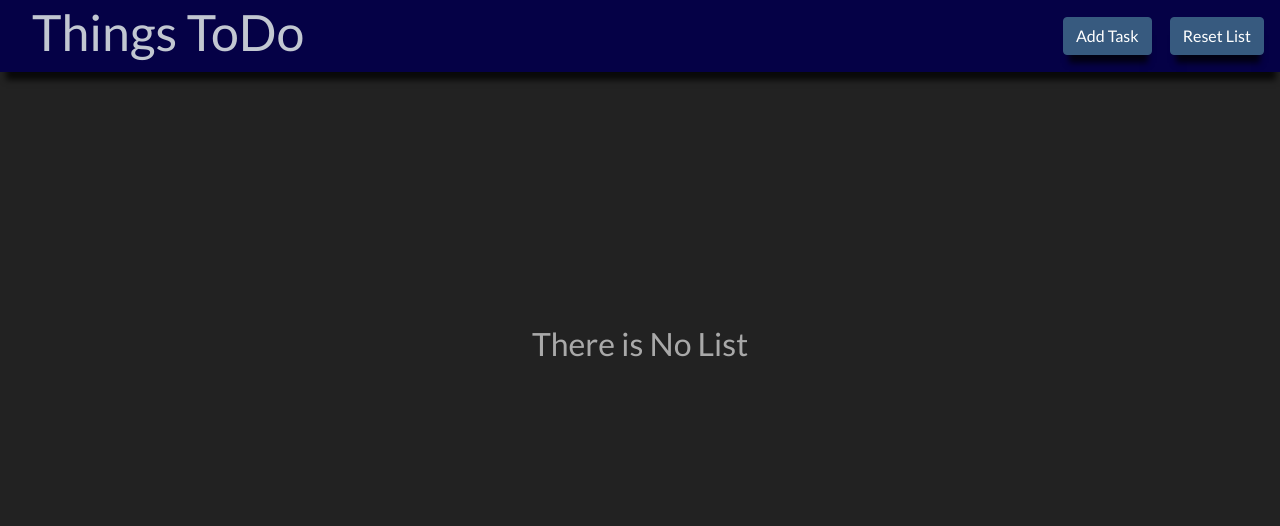
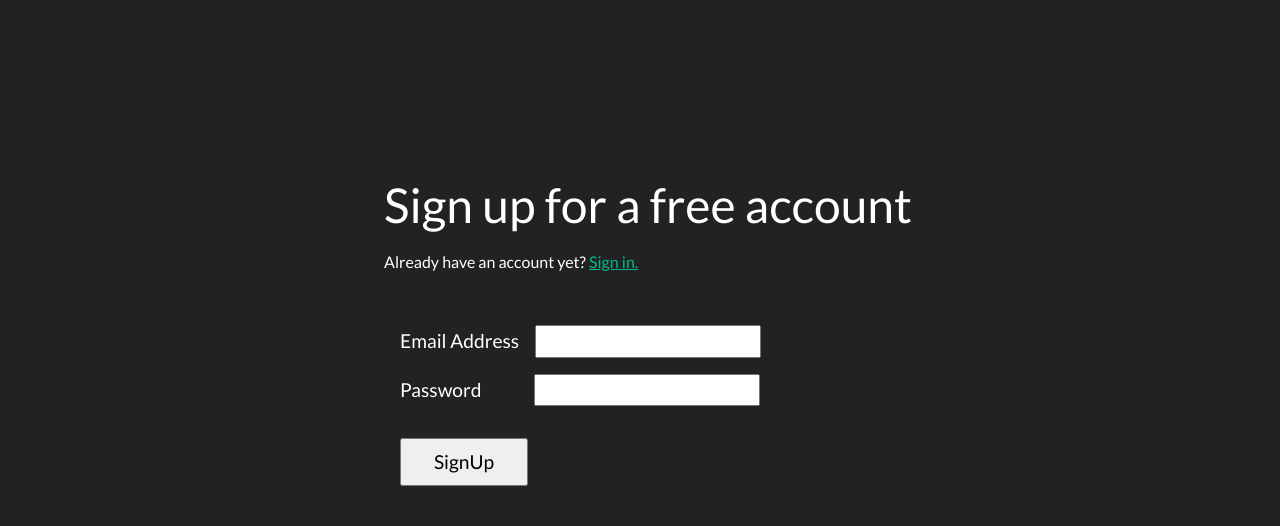
Before and after one commit to Mohdaman01/TodoListApp, a React app: page /signup in a window 1280 px wide. Built offline with nearby package versions, Linux system fonts and the light colour scheme; some packages are replaced by stand-ins of ours; no server answers.

Commit message:
added auth

```diff
--- a/package.json
+++ b/package.json
@@ -11,9 +11,11 @@
     "@testing-library/user-event": "^13.5.0",
     "axios": "^1.4.0",
     "bootstrap": "^5.3.2",
+    "firebase": "^10.5.2",
     "react": "^18.2.0",
-    "react-bootstrap": "^2.9.0",
+    "react-bootstrap": "^2.4.0",
     "react-dom": "^18.2.0",
+    "react-router-dom": "^6.18.0",
     "react-scripts": "5.0.1",
     "web-vitals": "^2.1.4"
   },
--- a/src/assets/index.css
+++ b/src/assets/index.css
@@ -1,3 +1,4 @@
+
 *{
     margin: 0;
     padding: 0;
--- a/src/components/App.js
+++ b/src/components/App.js
@@ -1,131 +1,34 @@
 
-import { useEffect, useState } from "react";
-import Navbar from "./Navbar";
-import TodoForm from "./todoForm";
-import List from './List';
-import DoneList from "./DoneList";
-import '../bootstrap.min.css';
-
+import { Route, Routes } from "react-router-dom";
+import { AuthContextProvider } from "../context/AuthContext";
+import Signin from "../components/Signin";
+import Signup from "../components/Signup";
+import Home from "../components/Home";
+import ProtectedRoute from "./ProtectedRoute";
 
 
 function App() {
-
-  const [render, setRender] = useState(false);
-  const [lists, setLists] = useState([]);
-  const [doneLists, setDoneLists] = useState([]);
-  const [show, setShow] = useState(false);
-
-  useEffect(() => {
-
-    try {
-
-      const lists = JSON.parse(localStorage.getItem("todo-lists") || "[]");
-      setLists(lists);
-
-
-      const doneLists = JSON.parse(localStorage.getItem('done-lists') || '[]');
-      setDoneLists(doneLists);
-
-
-      setRender(false);
-
-      return;
-
-    } catch (err) {
-
-      console.log(err.message);
-
-      return;
-
-    }
-
-  }, [render]);
-
-
-  const completeList = (list) => {
-
-    setDoneLists(prv => [...prv, list]);
-
-    localStorage.setItem('done-lists', JSON.stringify([...doneLists, list]));
-
-    deleteList(list, 'todoLists');
-
-  }
-
-
-
-  const deleteList = (list, typeOfList) => {
-
-    if (typeOfList === 'todoLists') {
-
-      const newLists = lists.filter(item => item !== list);
-
-      setLists(newLists);
-
-      localStorage.setItem('todo-lists', JSON.stringify(newLists));
-
-      return;
-
-    } else if (typeOfList === 'doneLists') {
-
-      const newLists = doneLists.filter(item => item !== list);
-
-      setDoneLists(newLists);
-
-      localStorage.setItem('done-lists', newLists);
-
-    }
-    return;
-  }
-
-  const resetLists = () => {
-
-    localStorage.removeItem('todo-lists');
-
-    localStorage.removeItem('done-lists');
-
-    setLists([]);
-
-    setDoneLists([]);
-
-    return;
-  }
-
 
   return (
 
     <div className="App">
 
-      <Navbar resetLists={resetLists} setShow={setShow} />
+      <AuthContextProvider>
 
-      <TodoForm lists={lists} setRender={setRender} setShow={setShow} show={show} />
+        <Routes>
+          <Route path="/signin" element={<Signin/> } />
+          <Route path='/signup' element={<Signup />} />
+          <Route
+            path='/'
+            element={
+              <ProtectedRoute>
+                <Home />
+              </ProtectedRoute>
+            }
+          />
+        </Routes>
 
-      {lists.length === 0 && doneLists.length === 0 ?
-
-        <div style={{  position: 'absolute' , top: '40%', left: '0',right: '0'  , textAlign: 'center', fontSize: '2rem', color: 'darkgrey' }}>There is No List</div>
-
-        :
-
-        <div style={{ paddingTop: '7rem' }}>
-
-          {lists.map((list) => (
-
-            <List list={list} key={list._id} deleteList={deleteList} completeList={completeList} />
-
-          ))}
-
-          {
-
-            doneLists.map((list) => (
-
-              <DoneList list={list} deleteList={deleteList} />
-
-            ))
-
-          }
-
-        </div>
-      }
+      </AuthContextProvider>
 
     </div>
   );
--- /dev/null
+++ b/src/components/Home.jsx
@@ -0,0 +1,127 @@
+import React, {useState, useEffect} from 'react'
+import Navbar from './Navbar'
+import TodoForm from './todoForm'
+import DoneList from './DoneList'
+import List from './List'
+import "../assets/todoForm.css"
+import "../assets/list.css";
+
+const Home = () => {
+
+    const [render, setRender] = useState(false);
+    const [lists, setLists] = useState([]);
+    const [doneLists, setDoneLists] = useState([]);
+    const [show, setShow] = useState(false);
+
+    useEffect(() => {
+
+        try {
+
+            const lists = JSON.parse(localStorage.getItem("todo-lists") || "[]");
+            setLists(lists);
+
+
+            const doneLists = JSON.parse(localStorage.getItem('done-lists') || '[]');
+            setDoneLists(doneLists);
+
+
+            setRender(false);
+
+            return;
+
+        } catch (err) {
+
+            console.log(err.message);
+
+            return;
+
+        }
+
+    }, [render]);
+
+
+    const completeList = (list) => {
+
+        setDoneLists(prv => [...prv, list]);
+
+        localStorage.setItem('done-lists', JSON.stringify([...doneLists, list]));
+
+        deleteList(list, 'todoLists');
+
+    }
+
+
+    const deleteList = (list, typeOfList) => {
+
+        if (typeOfList === 'todoLists') {
+
+            const newLists = lists.filter(item => item !== list);
+
+            setLists(newLists);
+
+            localStorage.setItem('todo-lists', JSON.stringify(newLists));
+
+            return;
+
+        } else if (typeOfList === 'doneLists') {
+
+            const newLists = doneLists.filter(item => item !== list);
+
+            setDoneLists(newLists);
+
+            localStorage.setItem('done-lists', newLists);
+
+        }
+        return;
+    }
+
+    const resetLists = () => {
+
+        localStorage.removeItem('todo-lists');
+
+        localStorage.removeItem('done-lists');
+
+        setLists([]);
+
+        setDoneLists([]);
+
+        return;
+    }
+
+    return (
+        <div>
+            <Navbar resetLists={resetLists} setShow={setShow} />
+
+            <TodoForm lists={lists} setRender={setRender} setShow={setShow} show={show} />
+
+            {lists.length === 0 && doneLists.length === 0 ?
+
+                <div style={{ position: 'absolute', top: '40%', left: '0', right: '0', textAlign: 'center', fontSize: '2rem', color: 'darkgrey' }}>There is No List</div>
+
+                :
+
+                <div style={{ paddingTop: '7rem' }}>
+
+                    {lists.map((list) => (
+
+                        <List list={list} key={list._id} deleteList={deleteList} completeList={completeList} />
+
+                    ))}
+
+                    {
+
+                        doneLists.map((list) => (
+
+                            <DoneList list={list} deleteList={deleteList} />
+
+                        ))
+
+                    }
+
+                </div>
+            }
+        </div>
+    )
+}
+
+export default Home
--- a/src/components/Navbar.js
+++ b/src/components/Navbar.js
@@ -1,5 +1,6 @@
-import React from 'react'
+import React from 'react';
 import Button from 'react-bootstrap/Button';
+import { UserAuth } from '../context/AuthContext';
 
 
 const navStyle = {
@@ -17,28 +18,38 @@ import Button from 'react-bootstrap/Button';
 const headingStyle = {
 
   "font-size": "50px",
-    "max-width":"700px",
+  "max-width": "700px",
   "margin-left": "2rem",
-    "color":"rgb(194, 199, 209)",
+  "color": "rgb(194, 199, 209)",
 
 }
 
 
 const Navbar = (props) => {
 
-    const { resetLists, setShow} = props;
+  const { resetLists, setShow } = props;
+
+  const { logout } = UserAuth();
+
+  const handleLogOut = async () => {
+    await logout();
+  }
 
   return (
     <div style={navStyle}>
 
       <h1 className="heading" style={headingStyle}>Things ToDo</h1>
 
-        <Button onClick={()=>setShow(true)} style={{'marginLeft': 'auto'}}>
+      <Button onClick={() => setShow(true)} style={{ 'marginLeft': 'auto' }}>
         Add Task
       </Button>
 
-        <Button  onClick={() => resetLists()} style={{'margin': '0 1rem'}}>
+      <Button onClick={() => resetLists()} style={{ 'margin': '0 1rem' }}>
         Reset List
+      </Button>
+
+      <Button onClick={handleLogOut} style={{ 'margin-right': '1rem' }} >
+        Logout
       </Button>
 
     </div>
--- /dev/null
+++ b/src/components/ProtectedRoute.js
@@ -0,0 +1,14 @@
+import React from 'react';
+import { Navigate } from 'react-router-dom';
+import { UserAuth } from '../context/AuthContext';
+
+const ProtectedRoute = ({ children }) => {
+  const { user } = UserAuth();
+
+  if (!user) {
+    return <Navigate to='/signin' />;
+  }
+  return children;
+};
+
+export default ProtectedRoute;
--- /dev/null
+++ b/src/components/Signin.jsx
@@ -0,0 +1,93 @@
+import React, { useState } from 'react';
+import { Link, useNavigate } from 'react-router-dom';
+import { UserAuth } from '../context/AuthContext';
+
+const container = {
+  "position": "absolute",
+  "top": "20%",
+  "left": "30%"
+}
+
+const form = {
+  "padding": "1rem",
+  "font-size": "1.2rem"
+}
+
+const heading = {
+  "margin" : "1rem 0"
+}
+
+const inputContainer = {
+  "margin" : "1rem 0"
+}
+
+const input1 = {
+  "margin" : "0 1rem",
+  "padding-left" : ".5rem",
+}
+
+const input2 = {
+  "margin" : "0 3.3rem",
+  "padding-left" : ".5rem",
+}
+
+const submit = {
+  "width" : "8rem",
+  "height" : "3rem",
+  "margin-top": "1rem",
+}
+
+
+const Signin = () => {
+  const [email, setEmail] = useState('');
+  const [password, setPassword] = useState('');
+  const [error, setError] = useState('');
+  const navigate = useNavigate();
+  const { signIn } = UserAuth();
+
+  const handleSubmit = async (e) => {
+    e.preventDefault();
+    setError('')
+    try {
+      await signIn(email, password)
+      navigate('/')
+    } catch (e) {
+      setError(e.message)
+      console.log(e.message)
+    }
+  };
+
+  if (error !== "") {
+
+    alert(error);
+    setError("");
+
+  }
+
+  return (
+    <div style={container} >
+      <div>
+        <h1 style={heading} >Sign in to your account</h1>
+        <p>
+          Don't have an account yet?{' '}
+          <Link to='/signup' className=''>
+            Sign up.
+          </Link>
+        </p>
+      </div>
+      <form onSubmit={handleSubmit} style={form} >
+        <div style={inputContainer}>
+          <label>Email Address</label>
+          <input onChange={(e) => setEmail(e.target.value)} style={input1} type='email' required />
+        </div>
+        <div style={inputContainer}>
+          <label >Password</label>
+          <input onChange={(e) => setPassword(e.target.value)} style={input2} type='password' required />
+        </div>
+        <input type="submit" value="SignIn" style={submit} />
+      </form>
+    </div>
+  );
+};
+
+export default Signin;
--- /dev/null
+++ b/src/components/Signup.jsx
@@ -0,0 +1,102 @@
+import React, { useState } from 'react';
+import { Link, useNavigate } from 'react-router-dom';
+import { UserAuth } from '../context/AuthContext';
+
+const container = {
+  "position": "absolute",
+  "top": "20%",
+  "left": "30%"
+}
+
+const form = {
+  "padding": "1rem",
+  "font-size": "1.2rem"
+}
+
+const heading = {
+  "margin" : "1rem 0"
+}
+
+const inputContainer = {
+  "margin" : "1rem 0"
+}
+
+const input1 = {
+  "margin" : "0 1rem",
+  "padding-left" : ".5rem",
+}
+
+const input2 = {
+  "margin" : "0 3.3rem",
+  "padding-left" : ".5rem",
+}
+
+const submit = {
+  "width" : "8rem",
+  "height" : "3rem",
+  "margin-top": "2rem",
+}
+
+const Signup = () => {
+  const [email, setEmail] = useState('');
+  const [password, setPassword] = useState('');
+  const [error, setError] = useState('')
+  const { createUser } = UserAuth();
+  const navigate = useNavigate()
+
+  const handleSubmit = async (e) => {
+    e.preventDefault();
+    setError('');
+    try {
+      await createUser(email, password);
+      navigate('/')
+    } catch (e) {
+      setError(e.message);
+      console.log(e.message);
+    }
+  };
+
+  if(error !== ""){
+
+    alert(error);
+    setError("");
+
+  }
+
+  return (
+    <div style={container} >
+      <div>
+        <h1 style={heading}>Sign up for a free account</h1>
+        <p >
+          Already have an account yet?{' '}
+          <Link to='/' >
+            Sign in.
+          </Link>
+        </p>
+      </div>
+      <form onSubmit={handleSubmit} style={form} >
+        <div style={inputContainer}>
+          <label>Email Address</label>
+          <input
+            onChange={(e) => setEmail(e.target.value)}
+            style={input1}
+            type='email'
+            required
+          />
+        </div>
+        <div>
+          <label>Password</label>
+          <input
+            onChange={(e) => setPassword(e.target.value)}
+            style={input2}
+            type='password'
+            required
+          />
+        </div>
+        <input type="submit" value="SignUp" style={submit} />
+      </form>
+    </div>
+  );
+};
+
+export default Signup;
--- /dev/null
+++ b/src/config/firebase.js
@@ -0,0 +1,21 @@
+// Import the functions you need from the SDKs you need
+import { initializeApp } from "firebase/app";
+import { getAuth } from "firebase/auth";
+
+// TODO: Add SDKs for Firebase products that you want to use
+// https://firebase.google.com/docs/web/setup#available-libraries
+
+// Your web app's Firebase configuration
+const firebaseConfig = {
+    apiKey: "AIzaSyB_hsyGXNMmTrhqIxV4IABBovA1rlHiS5E",
+    authDomain: "reactauth-642ca.firebaseapp.com",
+    projectId: "reactauth-642ca",
+    storageBucket: "reactauth-642ca.appspot.com",
+    messagingSenderId: "899095379826",
+    appId: "1:899095379826:web:39c07d1ec63b5f3088e7eb"
+  };
+
+// Initialize Firebase
+const app = initializeApp(firebaseConfig);
+export const auth = getAuth(app);
+export default app
--- /dev/null
+++ b/src/context/AuthContext.js
@@ -0,0 +1,46 @@
+import { createContext, useContext, useEffect, useState } from 'react';
+import {
+  createUserWithEmailAndPassword,
+  signInWithEmailAndPassword,
+  signOut,
+  onAuthStateChanged,
+} from 'firebase/auth';
+import { auth } from '../config/firebase';
+
+const UserContext = createContext();
+
+export const AuthContextProvider = ({ children }) => {
+  const [user, setUser] = useState({});
+
+  const createUser = (email, password) => {
+    return createUserWithEmailAndPassword(auth, email, password);
+  };
+
+   const signIn = (email, password) =>  {
+    return signInWithEmailAndPassword(auth, email, password)
+   }
+
+  const logout = () => {
+      return signOut(auth)
+  }
+
+  useEffect(() => {
+    const unsubscribe = onAuthStateChanged(auth, (currentUser) => {
+      console.log(currentUser);
+      setUser(currentUser);
+    });
+    return () => {
+      unsubscribe();
+    };
+  }, []);
+
+  return (
+    <UserContext.Provider value={{ createUser, user, logout, signIn }}>
+      {children}
+    </UserContext.Provider>
+  );
+};
+
+export const UserAuth = () => {
+  return useContext(UserContext);
+};
--- a/src/index.js
+++ b/src/index.js
@@ -1,12 +1,16 @@
 import React from 'react';
 import ReactDOM from 'react-dom/client';
 import './assets/index.css';
+import './bootstrap.min.css'
 import App from './components/App';
+import { BrowserRouter } from 'react-router-dom';
 
 
 const root = ReactDOM.createRoot(document.getElementById('root'));
 root.render(
   <React.StrictMode>
-    <App />
+    <BrowserRouter>
+      <App />
+    </BrowserRouter>
   </React.StrictMode>
 );
```
Also changed, not shown: 1 other file. Lines whose indentation alone changed are shown as unchanged.
